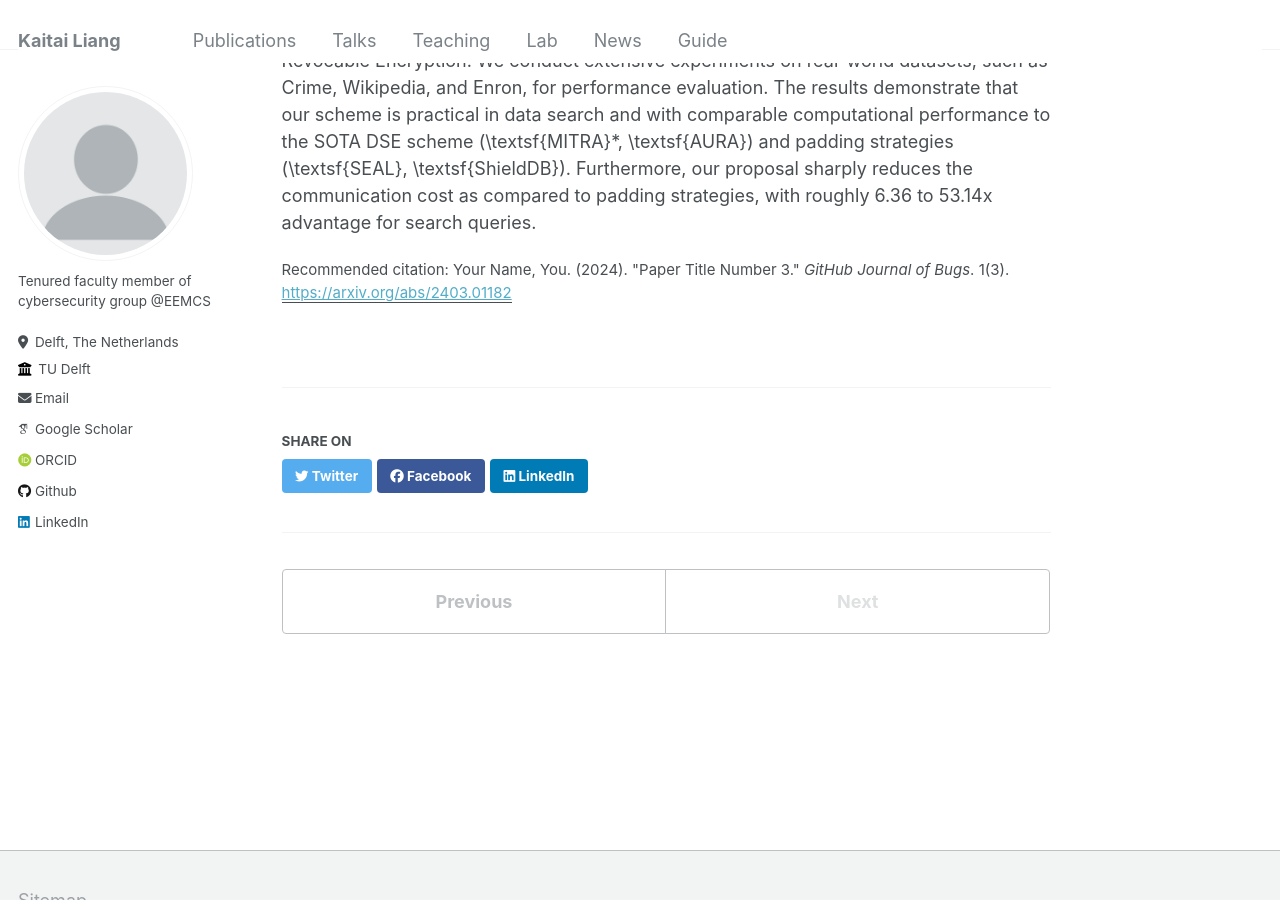
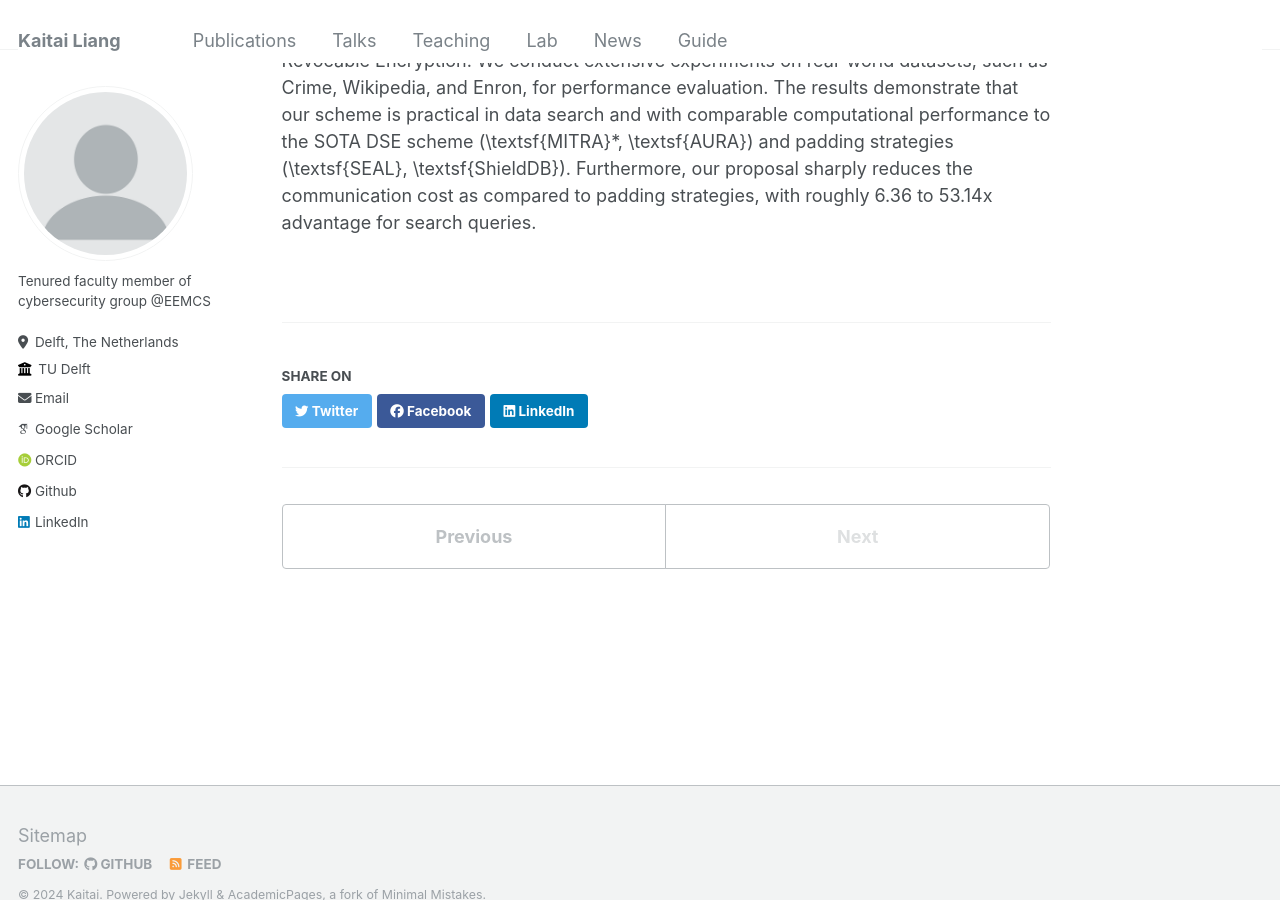
Before and after one commit to kaitailiang/kaitailiang.github.io, a Jekyll site: the page built from _publications/2024-02-17-paper-title-number-4.md, in a window 1280 px wide and 900 px high, scrolled down 515 px. Built offline with Jekyll 4.4.1, drawn with Linux system fonts in a browser that asks for light colours; some web fonts are replaced.

Commit message:
Update 2024-02-17-paper-title-number-4.md

```diff
--- a/_publications/2024-02-17-paper-title-number-4.md
+++ b/_publications/2024-02-17-paper-title-number-4.md
@@ -2,11 +2,9 @@
 title: "d-DSE: Distinct Dynamic Searchable Encryption Resisting Volume Leakage in Encrypted Databases"
 collection: publications
 permalink: /publication/2024-02-17-paper-title-number-4
-excerpt: ''
 date: 2024-02-17
 venue: 'USENIX Security (A* conference)'
 paperurl: 'https://arxiv.org/abs/2403.01182'
-citation: 'Your Name, You. (2024). &quot;Paper Title Number 3.&quot; <i>GitHub Journal of Bugs</i>. 1(3).'
 ---
 
 Dynamic Searchable Encryption (DSE) has emerged as a solution to efficiently handle and protect large-scale data storage in encrypted databases (EDBs). Volume leakage poses a significant threat, as it enables adversaries to reconstruct search queries and potentially compromise the security and privacy of data. Padding strategies are common countermeasures for the leakage, but they significantly increase storage and communication costs. In this work, we develop a new perspective to handle volume leakage. We start with distinct search and further explore a new concept called \textit{distinct} DSE (\textit{d}-DSE).
```
